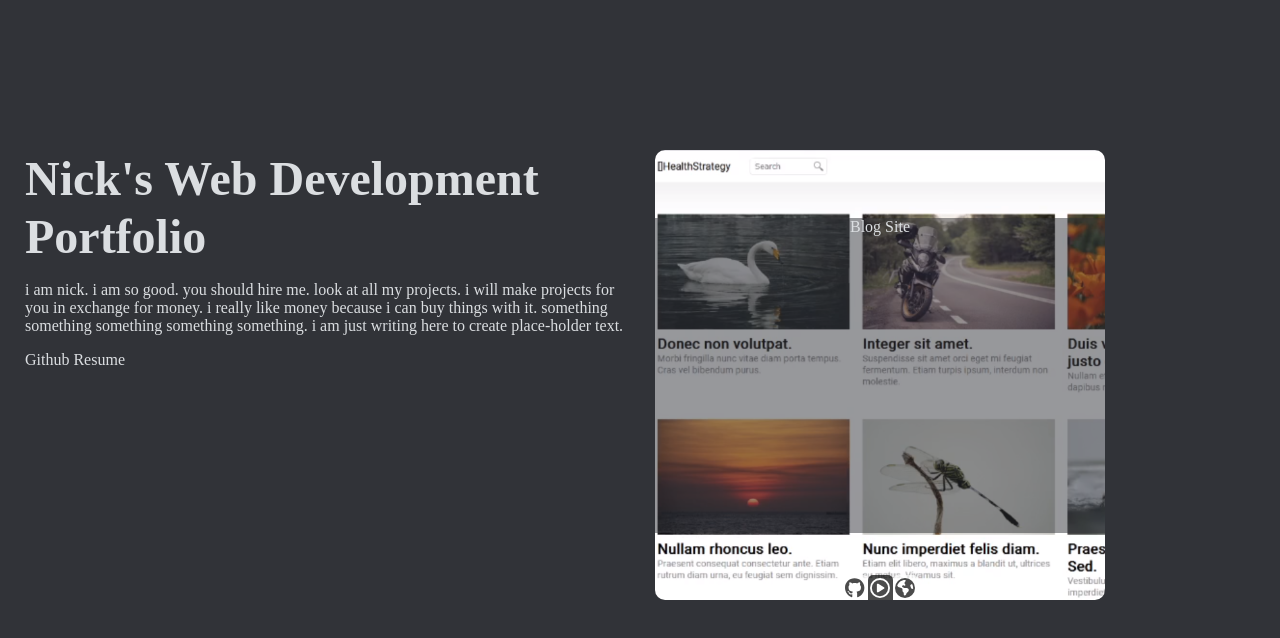
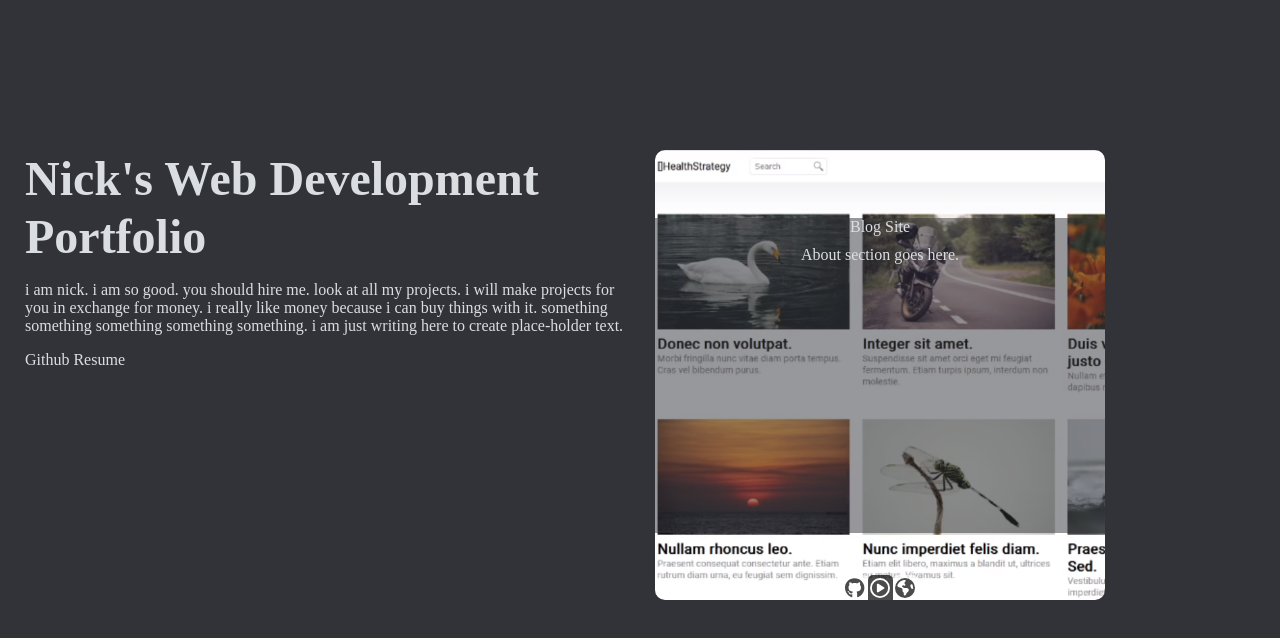
Before and after one commit to NickMakeThing/PortfolioSite, a React (Vite) app: page / in a window 1280 px wide. Both pictures are taken after a click on the picture 760 px from the left and 255 px from the top of the page. Shown: the top 638 px of the page. Built offline with nearby package versions, Linux system fonts and the light colour scheme; a web font is replaced by a local one.

Commit message:
fixed unsightly transitions after window resize

```diff
--- a/src/components/ProjectItem/ProjectItem.css
+++ b/src/components/ProjectItem/ProjectItem.css
@@ -8,12 +8,16 @@
     flex-direction: column;
     justify-content:center;
     align-items:center;
-    transition: height 0.3s, width 0.3s, top 0.3s, left 0.3s;
+    transition: height 0.3s, width 0.3s;
     /* border:1px solid black; */
     border-radius:10px;
     text-align:center;
     overflow:hidden;
     cursor:pointer;
+}
+
+.project-item:nth-child(odd) {
+    z-index:1;
 }
 
 .project-thumbnail{
@@ -36,14 +40,15 @@
     z-index:1;
     pointer-events:none;
 }
-/* .project-about{
-    width:70%;
-    height:70%;
-    transition: display 0.3s;
-    background:rgba(49,51,56,0.5);
-    z-index:1;
-    pointer-events: none;
-} */
+.project-about{
+    margin-top:10px;
+    display:none;
+    opacity:0;
+    transition: opacity 5.0s;
+    transition-delay: 0.9s;
+    z-index:105;
+}
+
 .project-links{
     display:flex;
     width:100%;
--- a/src/components/ProjectItem/ProjectItem.tsx
+++ b/src/components/ProjectItem/ProjectItem.tsx
@@ -9,62 +9,58 @@ type propTypes = { //use context or put in file in same folder and import
   about : string,
   thumbnail ?: string,
   expandedItem : string | null,
-  setExpandedItem : React.Dispatch<React.SetStateAction<string | null>>,
-  containerDimensions : DOMRect //need to change
+  clickHandle : (name: string) => void,
 }
 /*
 todo:
+  bug: about section opacity transition simple does not happen, but opacity does change instantly
 
+  make about section appear after small delay
+
+  make it so clicking anywhere else outside of the items minimizes them back to normal
+
+  make it so right column item is pushed to the side instead of going under when clicking on left
 */
+
 function ProjectItem(props: propTypes) {
   const [nameOpacity, setNameOpacity] = useState<React.CSSProperties>({opacity:0})
   const nameStyle : React.CSSProperties = {...nameOpacity}
   const itemStyle : React.CSSProperties = {}
-  const aboutStyle : React.CSSProperties = {display:'none'}
+  const aboutStyle : React.CSSProperties = {}
   const backgroundStyle : React.CSSProperties = {}
   const thumbnailRef = useRef<HTMLImageElement>(null!)
-  const itemRef = useRef<HTMLImageElement>(null!)
+  const aboutRef = useRef<HTMLImageElement>(null!)
 
-  const clickHandle = () =>{//can move this up to parent
-    if (props.expandedItem){
-      props.setExpandedItem(null)
-    } else {
-      props.setExpandedItem(props.name)
-    }
-  }
   const hoverHandle = (opacity : number) => {
     if (!itemStyle.height){
       setNameOpacity({opacity:opacity})
     }
   }
+
   useEffect(()=>{
     if (props.expandedItem == props.name){
       setTimeout(()=>{
         //may want to make it so the blur does not go away here since text is a bit hard to read
         thumbnailRef.current.style.filter = 'blur(0px)'
       },100)
+      setTimeout(()=>{
+        aboutRef.current.style.display = 'block'
+      },500)
     } else {
         thumbnailRef.current.style.filter = ''
+        aboutRef.current.style.display = ''
     }
   },[props.expandedItem])
 
   if (props.expandedItem){
     if (props.expandedItem == props.name){
-      let itemLeft = itemRef.current.getBoundingClientRect().left
-      let itemTop = itemRef.current.getBoundingClientRect().top
-      let containerLeft = props.containerDimensions.left
-      let containerTop = props.containerDimensions.top
-      if(itemTop > containerTop){
-        itemStyle.top = -30
-      }
-      itemStyle.left = containerLeft - itemLeft
       itemStyle.width = '450px'
       itemStyle.height = '450px'
       itemStyle.zIndex = 100;
       nameStyle.transitionDelay = '0.3s'
       nameStyle.height = '70%'
       nameStyle.opacity = 1
-      aboutStyle.display = 'block'
+      aboutStyle.opacity = 1
     } else {
       itemStyle.width = '0px'
       itemStyle.height = '0px'
@@ -72,11 +68,11 @@ function ProjectItem(props: propTypes) {
   }
 
   return (
-    <div className='project-item' style={itemStyle} ref={itemRef}>
+    <div className='project-item' style={itemStyle}>
         <img
           className='project-thumbnail'
           src={props.thumbnail}
-          onClick={clickHandle}
+          onClick={() => props.clickHandle(props.name)}
           onMouseOver={()=>{hoverHandle(1)}}
           onMouseOut={()=>{hoverHandle(0)}}
           style={backgroundStyle}
@@ -84,7 +80,7 @@ function ProjectItem(props: propTypes) {
         />
         <div className='project-name' style={nameStyle}>
           {props.name}
-          <div className='project-about' style={aboutStyle}>
+          <div className='project-about' style={aboutStyle} ref={aboutRef}>
             {props.about}
           </div>
         </div>
--- a/src/components/ProjectList/ProjectList.css
+++ b/src/components/ProjectList/ProjectList.css
@@ -7,12 +7,13 @@
     /* border: 1px solid black; */
 }
 
+
 #project-container{
     display:grid;
     grid-template-columns: 210px 210px;
     width:100%;
     /* border: 1px solid red; */
-    /* justify-content:start; */
-    /* align-items:start; */
     gap:30px;
+    transition: gap 0.3s, grid-template-columns 0.3s;
+/* may get rid of gap because without gap looks good too */
 }
--- a/src/components/ProjectList/ProjectList.tsx
+++ b/src/components/ProjectList/ProjectList.tsx
@@ -8,63 +8,60 @@ import './ProjectList.css'
 
 function ProjectList() {
   const [expandedItem,setExpandedItem] = useState<string | null>(null)
-  const [containerDimensions,setContainerDimensions] = useState<DOMRect | null>(null)
-  const containerElement = useRef<HTMLImageElement>(null!)
+  const [containerStyle, setContainerStyle] = useState<React.CSSProperties>({})
+  const about = {
+    blog:'About section goes here.',
+    lightbulb:'About section goes here.',
+    devops:'About section goes here.',
+    portfolio:'About section goes here.',
+  }
 
-  useEffect(()=>{
-    setContainerDimensions(containerElement.current.getBoundingClientRect())
-    //i dont like how this means an extra render is required to render the items
-  },[])
-
-  const about = {
-    blog:'',
-    lightbulb:'',
-    devops:'',
-    portfolio:'',
+  const clickHandle = (name : string) =>{
+    if (expandedItem){
+      setExpandedItem(null)
+      setContainerStyle({})
+    } else {
+      setExpandedItem(name)
+      setContainerStyle({gap:'0px', gridTemplateColumns: '0px 210px'})
+    }
   }
 
   return (
     <div id='project-list'>
-        <div id='project-container' ref={containerElement}>
-          {containerDimensions ?
-            [<ProjectItem name='Blog Site'
+        <div id='project-container' style={containerStyle}>
+            <ProjectItem name='Blog Site'
               video='#'
               repo='#'
               about={about.blog}
               thumbnail={blogThumbnail}
               expandedItem={expandedItem}
-              setExpandedItem={setExpandedItem}
-              containerDimensions={containerDimensions}
+              clickHandle={clickHandle}
               key='1'
-            />,
+            />
             <ProjectItem name='Lightbulb Controller'
               video='#'
               repo='#'
               about={about.lightbulb}
               thumbnail={lightbulbThumb}
               expandedItem={expandedItem}
-              setExpandedItem={setExpandedItem}
-              containerDimensions={containerDimensions}
+              clickHandle={clickHandle}
               key='2'
-            />,
+            />
             <ProjectItem name='CI with Kubernetes/Jenkins'
               video='#'
               repo='#'
               about={about.devops}
               thumbnail={devopsThumb}
               expandedItem={expandedItem}
-              setExpandedItem={setExpandedItem}
-              containerDimensions={containerDimensions}
+              clickHandle={clickHandle}
               key='3'
-            />]
-          : null}
+            />
             {/* <ProjectItem name='Portfolio Site'
               video='#'
               repo='#'
               about={about.portfolio}
               expandedItem={expandedItem}
               setExpandedItem={setExpandedItem}
-              containerDimensions={containerDimensions}
             /> */}
         </div>
     </div>
```
